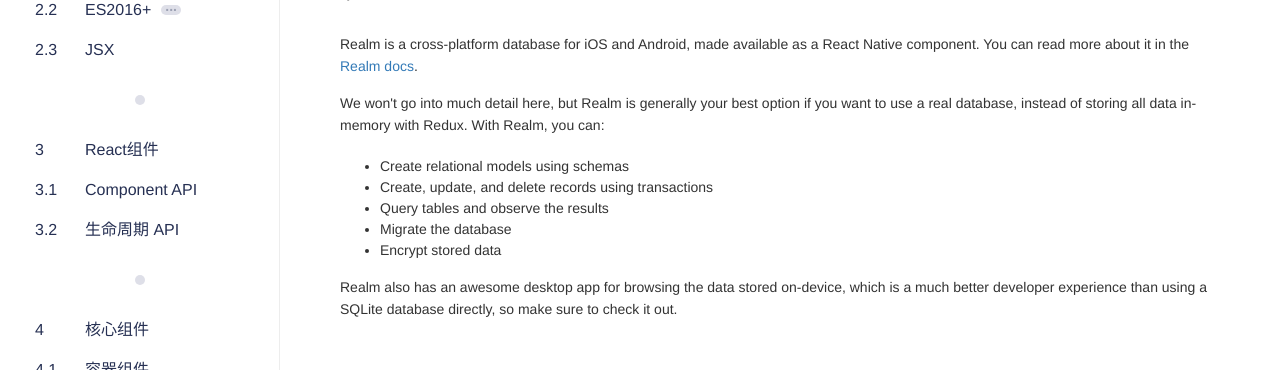
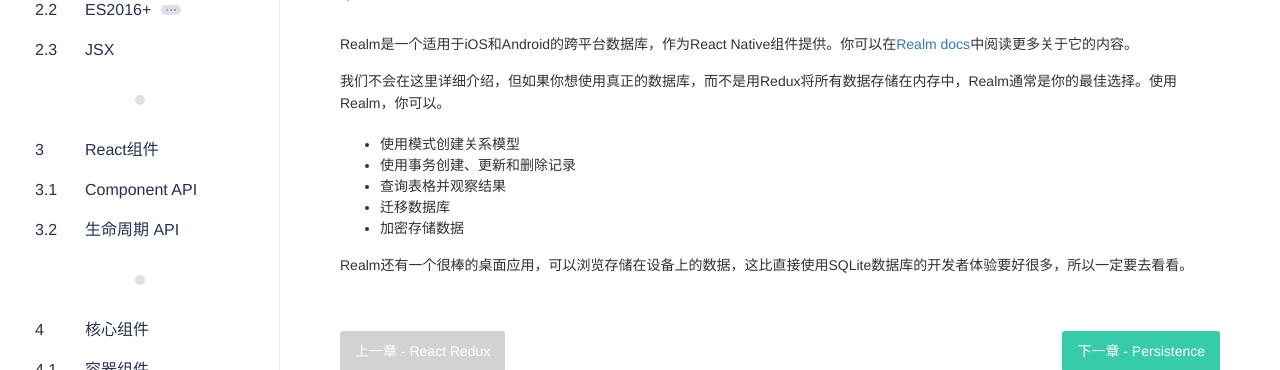
Before and after one commit to cnscorpions/react-native-express-cn, a Next.js app: page /realm in a window 1280 px wide. Shown: the part 321-691 px from the top of the page. Built offline with nearby package versions, Linux system fonts and the light colour scheme.

Commit message:
Realm :white_check_mark:

```diff
--- a/src/pages/realm.mdx
+++ b/src/pages/realm.mdx
@@ -1,13 +1,12 @@
 
+Realm是一个适用于iOS和Android的跨平台数据库，作为React Native组件提供。你可以在[Realm docs](https://realm.io/docs/javascript/latest/)中阅读更多关于它的内容。
 
-Realm is a cross-platform database for iOS and Android, made available as a React Native component. You can read more about it in the [Realm docs](https://realm.io/docs/javascript/latest/).
+我们不会在这里详细介绍，但如果你想使用真正的数据库，而不是用Redux将所有数据存储在内存中，Realm通常是你的最佳选择。使用Realm，你可以。
 
-We won't go into much detail here, but Realm is generally your best option if you want to use a real database, instead of storing all data in-memory with Redux. With Realm, you can:
+- 使用模式创建关系模型
+- 使用事务创建、更新和删除记录
+- 查询表格并观察结果
+- 迁移数据库
+- 加密存储数据
 
-- Create relational models using schemas
-- Create, update, and delete records using transactions
-- Query tables and observe the results
-- Migrate the database
-- Encrypt stored data
-
-Realm also has an awesome desktop app for browsing the data stored on-device, which is a much better developer experience than using a SQLite database directly, so make sure to check it out.
+Realm还有一个很棒的桌面应用，可以浏览存储在设备上的数据，这比直接使用SQLite数据库的开发者体验要好很多，所以一定要去看看。
```
